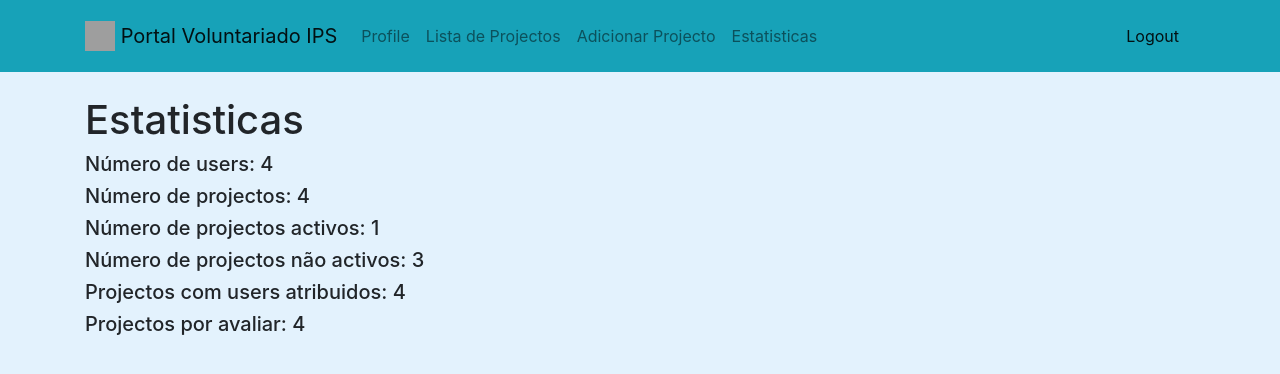
After one commit to VinuzHD/ProjetoGP, a Django app: page /voluntariado/stats/ in a window 1280 px wide. The commit adds this page. Shown: the top 374 px of the page. Run offline with Django 3.2, Linux system fonts and the light colour scheme; a user stored in the database is signed in; data comes from the database, SQL or seed files in the repository; both versions use the stored data as it was after the commit; some libraries are stand-ins or nearby versions; grey boxes are pictures that could not be loaded.

Commit message:
update recurso
alterações para entrega de recurso

```diff
--- a/PortalVoluntariadoIPS/forms.py
+++ b/PortalVoluntariadoIPS/forms.py
@@ -191,7 +191,7 @@ class ProjectForm(forms.ModelForm):
     )
     descricao = forms.CharField(
         label="Descricao",
-        widget=forms.TextInput(
+        widget=forms.Textarea(
             attrs={
                 'class': 'form-control mx-1',
                 'placeholder': 'Descricao'
@@ -200,7 +200,7 @@ class ProjectForm(forms.ModelForm):
 
     users = forms.CharField(
         label="Users",
-        widget=forms.TextInput(
+        widget=forms.Textarea(
             attrs={
                 'class': 'form-control mx-1',
                 'placeholder': 'Users Atribuidos'
--- a/PortalVoluntariadoIPS/models.py
+++ b/PortalVoluntariadoIPS/models.py
@@ -23,7 +23,7 @@ class Profile(models.Model):
     user = models.OneToOneField(User, on_delete=models.CASCADE, default=None)
     age = models.IntegerField()
     area_de_interesse = models.CharField(max_length=200)
-    descricao = models.CharField(max_length=10000)
+    descricao = models.TextField(max_length=10000)
     profissao = models.CharField(max_length=200)
     empresa = models.CharField(max_length=200)
     gender = models.BooleanField(default=True)
@@ -35,9 +35,9 @@ class Project(models.Model):
     id = models.AutoField(primary_key=True)
     name_text = models.CharField(max_length=200)
     empresa = models.CharField(max_length=200)
-    descricao = models.CharField(max_length=200)
+    descricao = models.TextField(max_length=500)
     responsavel = models.ForeignKey(Profile, on_delete=models.CASCADE, null=True)
-    users = models.CharField(max_length=250, null=True)
+    users = models.TextField(max_length=300, null=True)
     aprovado = models.BooleanField(null=True)
     complete = models.BooleanField(null=True)
 
--- a/PortalVoluntariadoIPS/urls.py
+++ b/PortalVoluntariadoIPS/urls.py
@@ -8,11 +8,13 @@ urlpatterns = [
     path('logout/', views.logout, name='logout'),
     path('register/', views.RegisterView.as_view(), name='register'),
     path('send_mail/', views.SendEmail, name='send_mail'),
+    path('submeter/', views.SubmeterProjecto, name='submeter_projecto'),
     path('project/', views.ProjectView.as_view(), name='project_view'),
     path('project/edit/<int:pk>', views.ProjectEdit.as_view(), name='project_view'),
     path('projects/', views.ProjectsView.as_view(), name='project_list'),
     path('project/<int:pk>/', views.ProjectDetail.as_view(), name='project_detail'),
     path('profile/', views.ProfileDetailView.as_view(), name='profile'),
+    path('stats/', views.EstatisticasView.as_view(), name='stats'),
     path('profile/edit/', views.ProfileEditView.as_view(), name='profile_edit'),
     path('profile/<int:pk>/', views.ProfileView.as_view(), name='profile_view'),
 ]
--- a/PortalVoluntariadoIPS/views.py
+++ b/PortalVoluntariadoIPS/views.py
@@ -122,7 +122,11 @@ class ProjectEdit(LoginRequiredMixin, TemplateView):
         if request.method == "POST":
             form = ProjectForm(request.POST, instance=project)
             if form.is_valid():
-                project = form.save(commit=False)
+                project.empresa = form.cleaned_data["empresa"]
+                project.descricao = form.cleaned_data["descricao"]
+                project.responsavel = form.cleaned_data["responsavel"]
+                project.users = form.cleaned_data["users"]
+                project.name_text = form.cleaned_data["name_text"]
                 project.save()
                 return redirect('project_list')
 
@@ -135,8 +139,7 @@ class ProfileDetailView(LoginRequiredMixin, TemplateView):
     def get(self, request, *args, **kwargs):
         user = Profile.objects.filter(user=request.user.id).first()
         projects = Project.objects.filter(responsavel=request.user.id)
-        return render(request, self.template_name, {'user': user, 'projects': projects})
-
+        return render(request, self.template_name, {'user': user, "projects": projects, "userId": request.user.id, "username": request.user.username, "userMail": request.user.email})
 
 class ProjectDetail(LoginRequiredMixin, TemplateView):
     login_url = '/voluntariado/login/'
@@ -157,8 +160,9 @@ class ProjectsView(LoginRequiredMixin, TemplateView):
     def get(self, request, *args, **kwargs):
         responsavel = Profile.objects.get(user=request.user.id)
         projects = Project.objects.filter(~Q(responsavel=responsavel))
-        return render(request, self.template_name, {"projects": projects, "userId": request.user.id, "username": request.user.username, "userMail": request.user.email})
-
+        return render(request, self.template_name,
+                      {"projects": projects, "userId": request.user.id, "username": request.user.username,
+                       "userMail": request.user.email})
 
 class ProfileView(LoginRequiredMixin, TemplateView):
     login_url = '/voluntariado/login/'
@@ -182,6 +186,26 @@ def SendEmail(request):
         message = 'Utilizador {} ({}) ({}) com o ID: {} gostaria de se associar ao projecto {}'.format(body["username"], body["userMail"], linkForUserProfile, body["userId"], body["projectId"])
         email_from = settings.EMAIL_HOST_USER
         recipient_list = [responsavel]
+        send_mail(subject, message, email_from, recipient_list)
+
+    except Exception as e:
+        return JsonResponse({"error": e}, status=500)
+
+    return JsonResponse({"success": "success"}, status=200)
+
+
+@csrf_exempt
+def SubmeterProjecto(request):
+    body = json.loads(request.body)
+    try:
+        projectId = body["projectId"]
+        project = Project.objects.filter(id=projectId).first()
+        responsavel = project.responsavel.user.email
+        linkForUserProfile = "http://localhost:8000/voluntariado/profile/{}".format(body["userId"])
+        subject = 'Projecto {} - Submetido'.format(body["projectId"])
+        message = 'Utilizador {} ({}) ({}) com o ID: {} submeteu o projecto {} para avaliação'.format(body["username"], body["userMail"], linkForUserProfile, body["userId"], body["projectId"])
+        email_from = settings.EMAIL_HOST_USER
+        recipient_list = ["noreplyvoluntariadogdp@gmail.com"]
         send_mail(subject, message, email_from, recipient_list)
 
     except Exception as e:
@@ -214,3 +238,20 @@ class ProjectView(LoginRequiredMixin, TemplateView):
             project.save()
 
         return HttpResponseRedirect(reverse('project_view'))
+
+
+class EstatisticasView(LoginRequiredMixin, TemplateView):
+    login_url = '/voluntariado/login/'
+    redirect_field_name = 'redirect_to'
+    template_name = 'estatisticas.html'
+
+    def get(self, request, *args, **kwargs):
+        n_projectos = Project.objects.all().count()
+        n_users = User.objects.all().count()
+        n_complete_projects = Project.objects.filter(complete=False).count()
+        n_non_complete_projects = Project.objects.filter(complete=True).count()
+        n_projects_with_users = Project.objects.filter(~Q(users="")).count()
+        n_non_aproved_projects = Project.objects.filter(aprovado=False).count()
+        return render(request, self.template_name, {"n_projectos": n_projectos,"n_users": n_users,
+                                                    "n_complete_projects": n_complete_projects,"n_non_complete_projects": n_non_complete_projects,
+                                                    "n_projects_with_users": n_projects_with_users,"n_non_aproved_projects": n_non_aproved_projects})
--- a/requirements.txt
+++ b/requirements.txt
@@ -2,5 +2,7 @@ asgiref==3.2.10
 Django==3.0.8
 django-cors-headers==3.4.0
 django-crispy-forms==1.9.1
+gunicorn==20.0.4
 pytz==2020.1
 sqlparse==0.3.1
+whitenoise==5.1.0
--- a/templates/base/navbar.html
+++ b/templates/base/navbar.html
@@ -20,6 +20,9 @@
             <li class="nav-item">
                 <a class="nav-item nav-link" href="{% url 'project_view' %}">Adicionar Projecto</a>
             </li>
+            <li class="nav-item">
+                <a class="nav-item nav-link" href="{% url 'stats' %}">Estatisticas</a>
+            </li>
         </ul>
         <span class="navbar-text">
             <a class="nav-item nav-link" href="{% url 'logout' %}">Logout</a>
--- /dev/null
+++ b/templates/estatisticas.html
@@ -0,0 +1,27 @@
+<!DOCTYPE html>
+{% load static %}
+<html>
+<head>
+    {% include 'base/head.html' %}
+    <style>
+        body {
+            background-color: #e3f2fd;
+        }
+    </style>
+</head>
+<body>
+    {% csrf_token %}
+    {% include 'base/navbar.html' %}
+    <div class="container my-4">
+        <h1>Estatisticas</h1>
+        <h5>Número de users: {{n_users}}</h5>
+        <h5>Número de projectos: {{n_projectos}}</h5>
+        <h5>Número de projectos activos: {{n_complete_projects}}</h5>
+        <h5>Número de projectos não activos: {{n_non_complete_projects}}</h5>
+        <h5>Projectos com users atribuidos: {{n_projects_with_users}}</h5>
+        <h5>Projectos por avaliar: {{n_non_aproved_projects}}</h5>
+    </div>
+
+    {% include 'base/js.html' %}
+</body>
+</html>
--- a/templates/projects_list.html
+++ b/templates/projects_list.html
@@ -18,7 +18,7 @@
                 {% for project in projects %}
                 <span style="display: flex; width: 100%; justify-content: space-evenly;">
                     <li class="list-group-item"><a href="/voluntariado/project/{{project.id}}">{{project.name_text}}</a></li>
-                    <button type="submit" class="btn btn-primary" onclick="send_email({{userId}}, {{project.id}}, '{{userMail}}', '{{username}}')">Candidatar</button>
+                    <button type="submit" class="btn btn-primary" onclick="send_email({{userId}}, {{project.id}},'{{userMail}}', '{{username}}')">Candidatar</button>
                 </span>
                 {% endfor %}
             </div>
--- a/voluntariado/wsgi.py
+++ b/voluntariado/wsgi.py
@@ -10,7 +10,9 @@ https://docs.djangoproject.com/en/2.0/howto/deployment/wsgi/
 import os
 
 from django.core.wsgi import get_wsgi_application
+from whitenoise import WhiteNoise
 
 os.environ.setdefault("DJANGO_SETTINGS_MODULE", "voluntariado.settings")
 
 application = get_wsgi_application()
+application = WhiteNoise(application)
```
Also changed, not shown: templates/profile/profile.html (+39 -0 lines), voluntariado/settings.py (+8 -1 lines), PortalVoluntariadoIPS/migrations/0001_initial.py, db.sqlite3, 1 other file.
